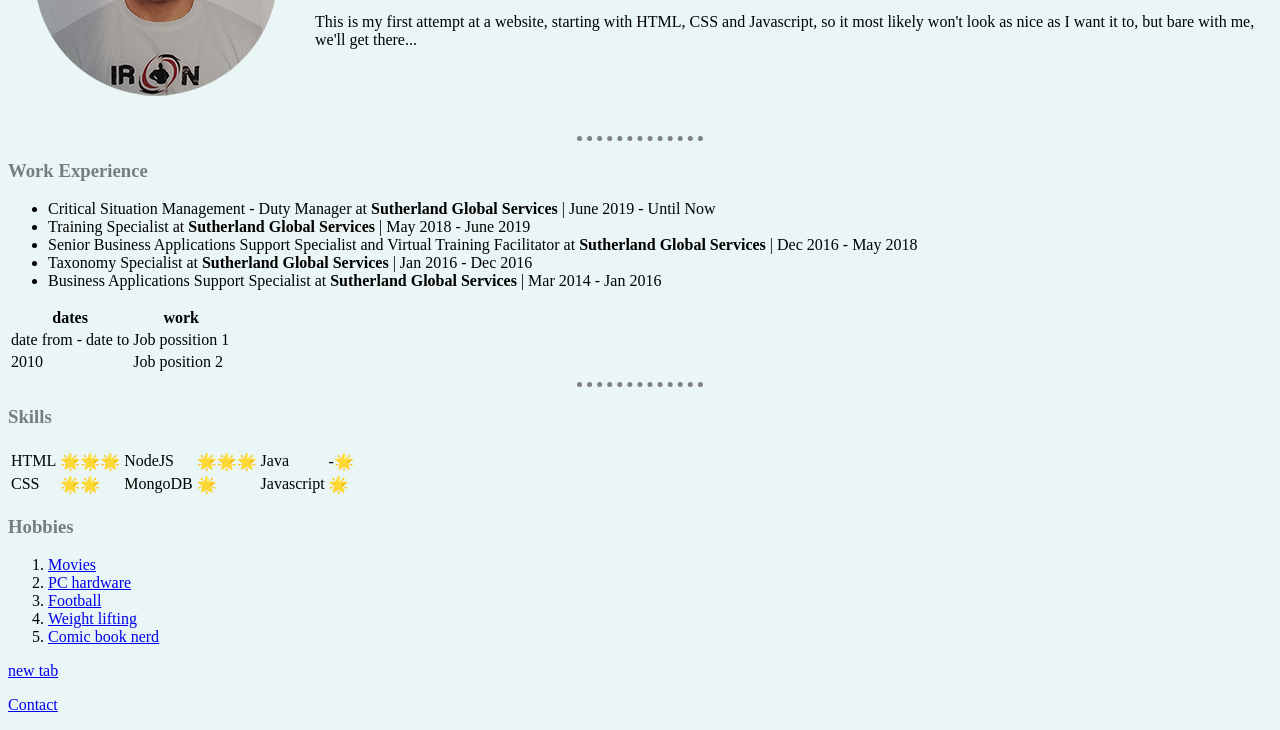
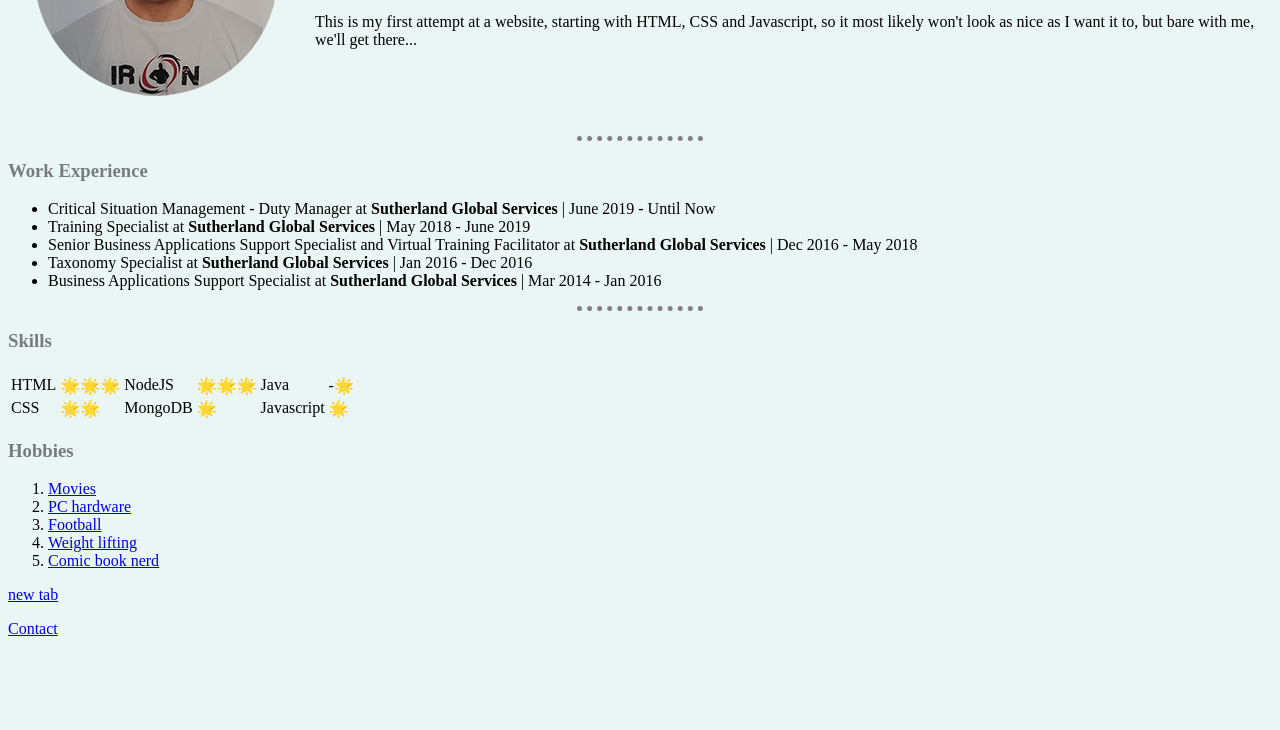
Before and after one commit to m1r092/new, a plain HTML site: page index.html in a window 1280 px wide. Shown: the part 190-920 px from the top of the page. After the commit the page ends 844 px from the top, so only its background shows below. Drawn offline with Linux system fonts and the light colour scheme.

Commit message:
Update index.html

```diff
--- a/index.html
+++ b/index.html
@@ -38,22 +38,6 @@
     <li>Business Applications Support Specialist at <strong>Sutherland Global Services</strong> | Mar 2014 - Jan 2016
     </li>
   </ul>
-  <table>
-    <thead>
-      <th>dates</th>
-      <th>work</th>
-    </thead>
-    <tbody>
-      <tr>
-        <td>date from - date to</td>
-        <td>Job possition 1</td>
-      </tr>
-      <tr>
-        <td>2010</td>
-        <td>Job position 2</td>
-      </tr>
-    </tbody>
-  </table>
   <hr>
   <h3>Skills</h3>
   <table>
```
